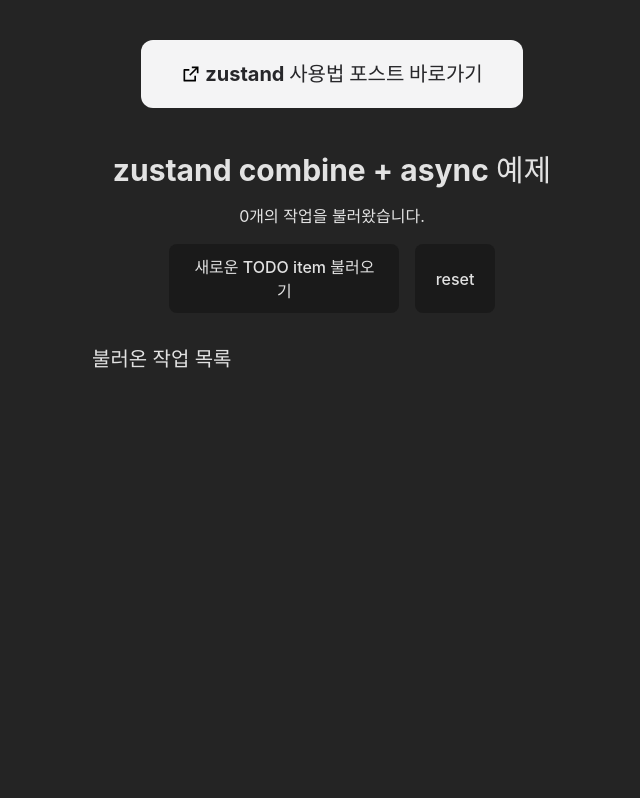
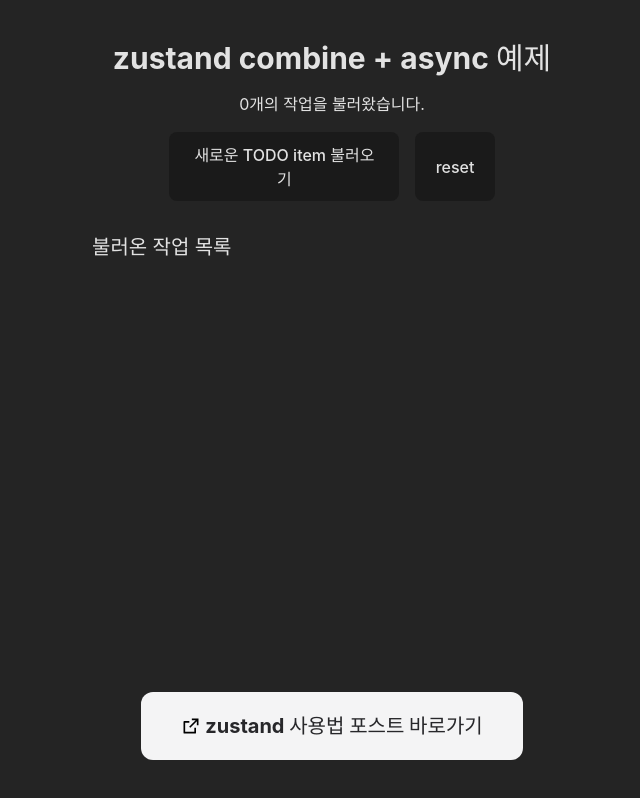
Before and after one commit to cheatkey/zustand-axios-example, a React (Vite) app: page /zustand-intro/async in a window 1280 px wide. Shown: the whole page, without its empty margins (308-948 px from the left). Built offline with nearby package versions, Linux system fonts and the light colour scheme; a web font is replaced by a local one.

Commit message:
ui 배치 수정

```diff
--- a/src/pages/ZustandAsyncExample.tsx
+++ b/src/pages/ZustandAsyncExample.tsx
@@ -13,7 +13,7 @@
     <div className="flex flex-col items-center gap-4 pt-10">
       <a
         href="#"
-        className="flex flex-row gap-1 mb-7 items-center font-bold text-xl bg-zinc-100 text-zinc-800 py-5 px-10 rounded-xl hover:scale-105 cursor-pointer transition-transform"
+        className="fixed bottom-3 flex flex-row gap-1 mb-7 items-center font-bold text-xl bg-zinc-100 text-zinc-800 py-5 px-10 rounded-xl hover:scale-105 cursor-pointer transition-transform"
       >
         <Icon.Link />
         zustand 사용법 포스트 바로가기
@@ -30,16 +30,21 @@
         <button onClick={reset}>reset</button>
       </div>
 
-      <div className="flex flex-col mt-4 w-[30rem] gap-2">
+      <div className="flex flex-col mt-4 w-[30rem] ">
         <h2 className="font-medium text-xl">불러온 작업 목록</h2>
+        <div className="flex flex-col gap-2 h-72 overflow-auto">
           {todoList.map((todoItem) => {
             return (
-            <div key={todoItem.id} className="flex flex-row items-center gap-2">
+              <div
+                key={todoItem.id}
+                className="flex flex-row items-center gap-2"
+              >
                 <CheckIcon completed={todoItem.completed} />
                 {todoItem.title}
               </div>
             );
           })}
+        </div>
       </div>
     </div>
   );
```
Lines whose indentation alone changed are shown as unchanged.
